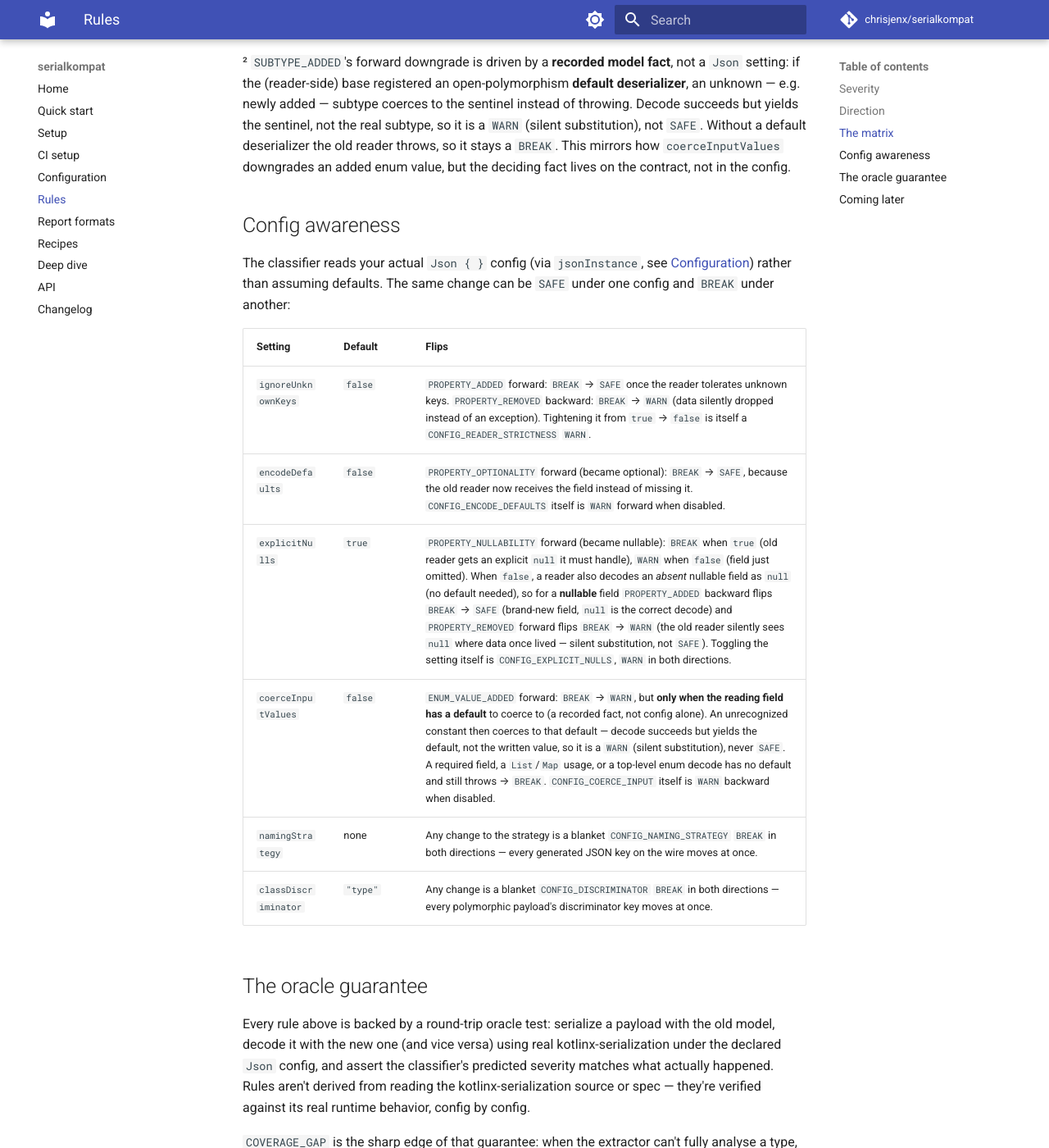
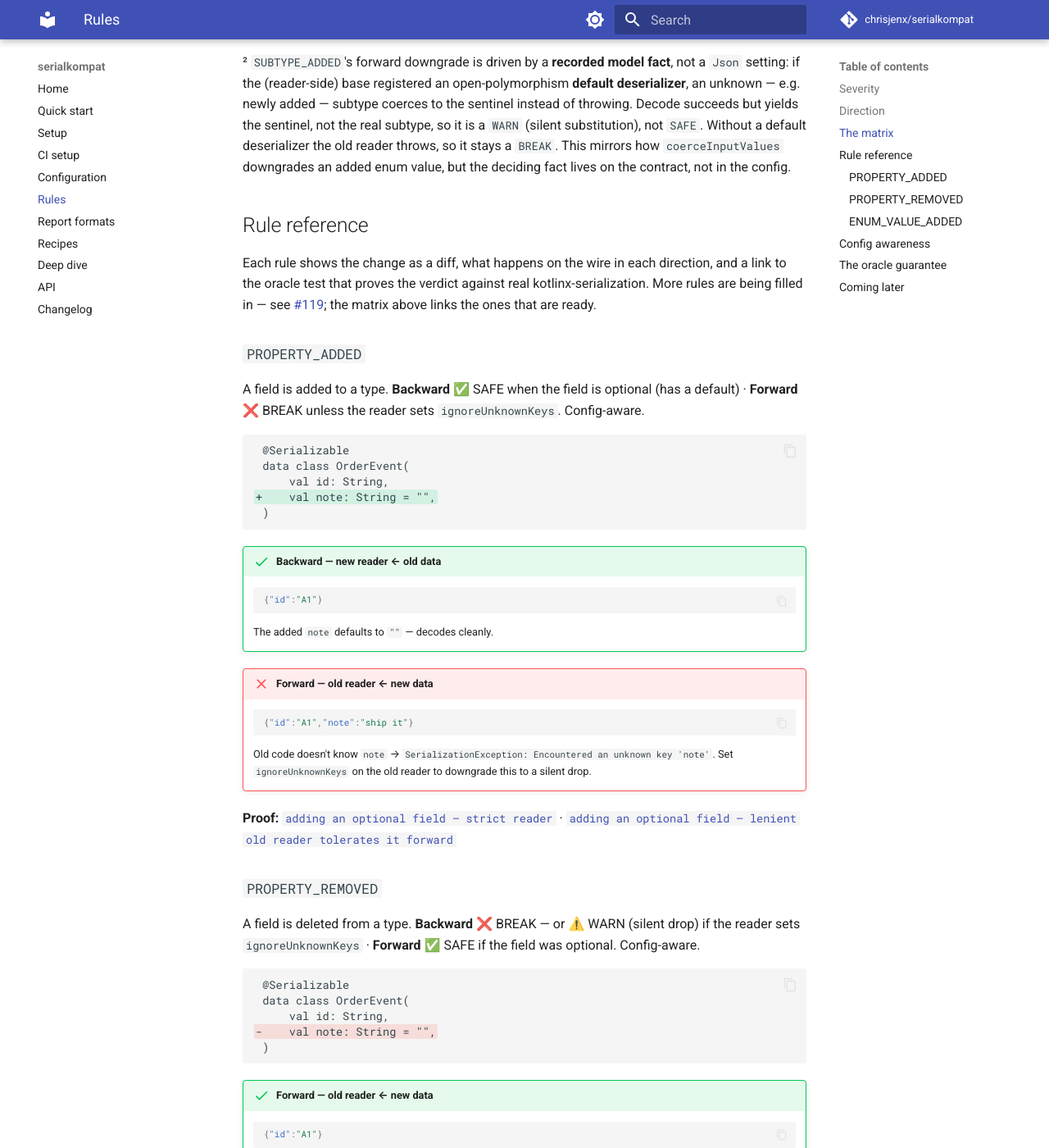
Before and after one commit to chrisjenx/serialkompat, an MkDocs documentation site: the page built from docs/rules.md, in a window 1280 px wide and 1400 px high, scrolled down 3178 px. Shown: the whole window at 82% size. Built offline with MkDocs 1.6.1 and Material for MkDocs 9.7.7, drawn with Linux system fonts in a browser that asks for light colours; a script that is not in the unit is left out; comment, search, counter and statistics services are not loaded; some of the changed text lies outside the part shown.

Commit message:
docs: rules-matrix proof — worked examples + oracle-test proof links (pilot) (#157)
* build: add checkRulesProof gate for rules.md proof links (#119)

Co-Authored-By: Claude Opus 4.8 (1M context) <noreply@anthropic.com>

* docs: worked examples + oracle proof links for 3 pilot rules (#119)

Co-Authored-By: Claude Opus 4.8 (1M context) <noreply@anthropic.com>

* docs: note per-rule proof examples in design + changelog (#119)

Co-Authored-By: Claude Opus 4.8 (1M context) <noreply@anthropic.com>

* docs: quote kotlinx's real unknown-key exception in rule examples (#119)

Whole-branch review found the PROPERTY_ADDED/REMOVED panels paraphrased the
unknown-key failure as 'Unexpected JSON key'; kotlinx actually throws
'Encountered an unknown key ...'. Match the real wording (verified against
kotlinx-serialization-json 1.9.0) so the error-lookup use case works and the
panels are consistent with the enum example's verbatim message.

Co-Authored-By: Claude Opus 4.8 (1M context) <noreply@anthropic.com>

* build: fail proof lines that link without a backtick citation (#119)

Code-review finding: checkRulesProof only validated backtick-wrapped link
text, so a **Proof:** line written with a plain (non-backtick) link would be
silently skipped — a hole in the anti-rot guarantee. A proof line that has a
markdown link but no backtick citation now fails the gate. RED/GREEN verified.

Co-Authored-By: Claude Opus 4.8 (1M context) <noreply@anthropic.com>

* build: note why checkRulesProof duplicates checkRulesDoc's rule-id parse (#119)

/simplify flagged the duplicated Rules.* extraction; extracting a shared
top-level helper breaks the configuration cache ('cannot serialize Gradle
script object references'), so the duplication is deliberate. Document it so
the extraction isn't re-attempted.

Co-Authored-By: Claude Opus 4.8 (1M context) <noreply@anthropic.com>

---------

Co-authored-by: Claude Opus 4.8 (1M context) <noreply@anthropic.com>

````diff
--- a/docs/rules.md
+++ b/docs/rules.md
@@ -35,13 +35,13 @@ below for exactly how.
 | Rule | Detects | Backward | Forward | Config-aware |
 |---|---|---|---|---|
 | `CONTRACT_REMOVED` | Whole type deleted | ❌ BREAK | ❌ BREAK | — |
-| `PROPERTY_ADDED` | Field added | ✅ SAFE if optional (or nullable & reader `explicitNulls=false`), ❌ BREAK otherwise | ❌ BREAK unless reader has `ignoreUnknownKeys` | yes |
-| `PROPERTY_REMOVED` | Field deleted | ⚠️ WARN if `ignoreUnknownKeys` (silent drop), else ❌ BREAK | ✅ SAFE if it was optional, ⚠️ WARN if nullable & reader `explicitNulls=false` (absent → null), else ❌ BREAK | yes |
+| [`PROPERTY_ADDED`](#property_added) | Field added | ✅ SAFE if optional (or nullable & reader `explicitNulls=false`), ❌ BREAK otherwise | ❌ BREAK unless reader has `ignoreUnknownKeys` | yes |
+| [`PROPERTY_REMOVED`](#property_removed) | Field deleted | ⚠️ WARN if `ignoreUnknownKeys` (silent drop), else ❌ BREAK | ✅ SAFE if it was optional, ⚠️ WARN if nullable & reader `explicitNulls=false` (absent → null), else ❌ BREAK | yes |
 | `PROPERTY_OPTIONALITY` | Optional ↔ required | ❌ BREAK if became required, ✅ SAFE if became optional | ✅ SAFE if became required; ❌ BREAK unless `encodeDefaults` if became optional | yes |
 | `PROPERTY_NULLABILITY` | Nullable ↔ non-null | ✅ SAFE if became nullable, ❌ BREAK if became non-null | ❌ BREAK if nullable & `explicitNulls = true`; ⚠️ WARN if `false` | yes |
 | `PROPERTY_TYPE_CHANGED` | Field type changed | ✅ SAFE if numeric widening, else ❌ BREAK | ❌ BREAK | yes |
 | `PROPERTY_JSON_NAMES` | `@JsonNames` alias dropped | ⚠️ WARN | ✅ SAFE | no |
-| `ENUM_VALUE_ADDED` | Enum value added | ✅ SAFE | ❌ BREAK, ⚠️ WARN if the reader coerces **and** every field reading the enum has a default | yes |
+| [`ENUM_VALUE_ADDED`](#enum_value_added) | Enum value added | ✅ SAFE | ❌ BREAK, ⚠️ WARN if the reader coerces **and** every field reading the enum has a default | yes |
 | `ENUM_VALUE_REMOVED` | Enum value removed | ❌ BREAK | ✅ SAFE | no |
 | `SUBTYPE_ADDED` | Polymorphic variant added | ✅ SAFE | ❌ BREAK, ⚠️ WARN if the base registers a default deserializer² | no |
 | `SUBTYPE_REMOVED` | Polymorphic variant removed | ❌ BREAK | ✅ SAFE | no |
@@ -73,6 +73,103 @@ subtype, so it is a `WARN` (silent substitution), not `SAFE`. Without a default
 deserializer the old reader throws, so it stays a `BREAK`. This mirrors how
 `coerceInputValues` downgrades an added enum value, but the deciding fact lives on
 the contract, not in the config.
+
+## Rule reference
+
+Each rule shows the change as a diff, what happens on the wire in each direction,
+and a link to the oracle test that proves the verdict against real
+kotlinx-serialization. More rules are being filled in — see
+[#119](https://github.com/chrisjenx/serialkompat/issues/119); the matrix above
+links the ones that are ready.
+
+### `PROPERTY_ADDED` { #property_added }
+
+A field is added to a type. **Backward** ✅ SAFE when the field is optional (has a
+default) · **Forward** ❌ BREAK unless the reader sets `ignoreUnknownKeys`.
+Config-aware.
+
+```diff
+ @Serializable
+ data class OrderEvent(
+     val id: String,
++    val note: String = "",
+ )
+```
+
+!!! success "Backward — new reader ← old data"
+    ```json
+    {"id":"A1"}
+    ```
+    The added `note` defaults to `""` — decodes cleanly.
+
+!!! failure "Forward — old reader ← new data"
+    ```json
+    {"id":"A1","note":"ship it"}
+    ```
+    Old code doesn't know `note` → `SerializationException: Encountered an
+    unknown key 'note'`. Set `ignoreUnknownKeys` on the old reader to downgrade
+    this to a silent drop.
+
+**Proof:** [`adding an optional field — strict reader`](https://github.com/chrisjenx/serialkompat/blob/main/serialkompat-extractor/src/test/kotlin/com/chrisjenx/serialkompat/extractor/RoundTripOracleTest.kt) · [`adding an optional field — lenient old reader tolerates it forward`](https://github.com/chrisjenx/serialkompat/blob/main/serialkompat-extractor/src/test/kotlin/com/chrisjenx/serialkompat/extractor/RoundTripOracleTest.kt)
+
+### `PROPERTY_REMOVED` { #property_removed }
+
+A field is deleted from a type. **Backward** ❌ BREAK — or ⚠️ WARN (silent drop) if
+the reader sets `ignoreUnknownKeys` · **Forward** ✅ SAFE if the field was optional.
+Config-aware.
+
+```diff
+ @Serializable
+ data class OrderEvent(
+     val id: String,
+-    val note: String = "",
+ )
+```
+
+!!! success "Forward — old reader ← new data"
+    ```json
+    {"id":"A1"}
+    ```
+    Old code's `note` was optional → defaults → decodes cleanly.
+
+!!! failure "Backward — new reader ← old data"
+    ```json
+    {"id":"A1","note":"hi"}
+    ```
+    New code dropped `note` → `SerializationException: Encountered an unknown key
+    'note'`. With `ignoreUnknownKeys` it becomes a silent ⚠️ data drop instead.
+
+**Proof:** [`removing an optional field`](https://github.com/chrisjenx/serialkompat/blob/main/serialkompat-extractor/src/test/kotlin/com/chrisjenx/serialkompat/extractor/RoundTripOracleTest.kt)
+
+### `ENUM_VALUE_ADDED` { #enum_value_added }
+
+A constant is added to an enum. **Backward** ✅ SAFE · **Forward** ❌ BREAK — ⚠️ WARN
+if the reader coerces *and* the reading field has a default. Config-aware.
+
+```diff
+ @Serializable
+ enum class Status {
+     ACTIVE,
+     CLOSED,
++    ARCHIVED,
+ }
+```
+
+!!! success "Backward — new reader ← old data"
+    ```json
+    "CLOSED"
+    ```
+    Every old value still exists in the new enum → decodes cleanly.
+
+!!! failure "Forward — old reader ← new data"
+    ```json
+    "ARCHIVED"
+    ```
+    Old code has no `ARCHIVED` → `SerializationException: Status does not contain
+    element with name 'ARCHIVED'`. With `coerceInputValues` **and** a defaulted
+    reading field it coerces to the default instead (⚠️ silent).
+
+**Proof:** [`adding an enum value`](https://github.com/chrisjenx/serialkompat/blob/main/serialkompat-extractor/src/test/kotlin/com/chrisjenx/serialkompat/extractor/RoundTripOracleTest.kt) · [`an added enum value on a DEFAULTED field is a coercing-reader WARN, a strict-reader BREAK (#129)`](https://github.com/chrisjenx/serialkompat/blob/main/serialkompat-extractor/src/test/kotlin/com/chrisjenx/serialkompat/extractor/RoundTripOracleTest.kt)
 
 ## Config awareness
 
@@ -107,3 +204,8 @@ to look. Unanalysable is never treated as compatible.
 This matrix is hand-written today. A follow-up PR regenerates it directly from
 the shipped rule set, so the table on this page and the classifier's actual
 behavior can never drift apart.
+
+The per-rule worked examples under [Rule reference](#rule-reference) are being
+filled in rule by rule (#119). The `checkRulesProof` build gate fails CI if a
+proof link cites a test that no longer exists, and — once every rule has a
+section — will fail if a rule ships without one.
````
Also changed, not shown: CHANGELOG.md (+1 -0 lines), docs/design/2026-06-30-serialkompat-design.md (+7 -0 lines), 1 other file.
